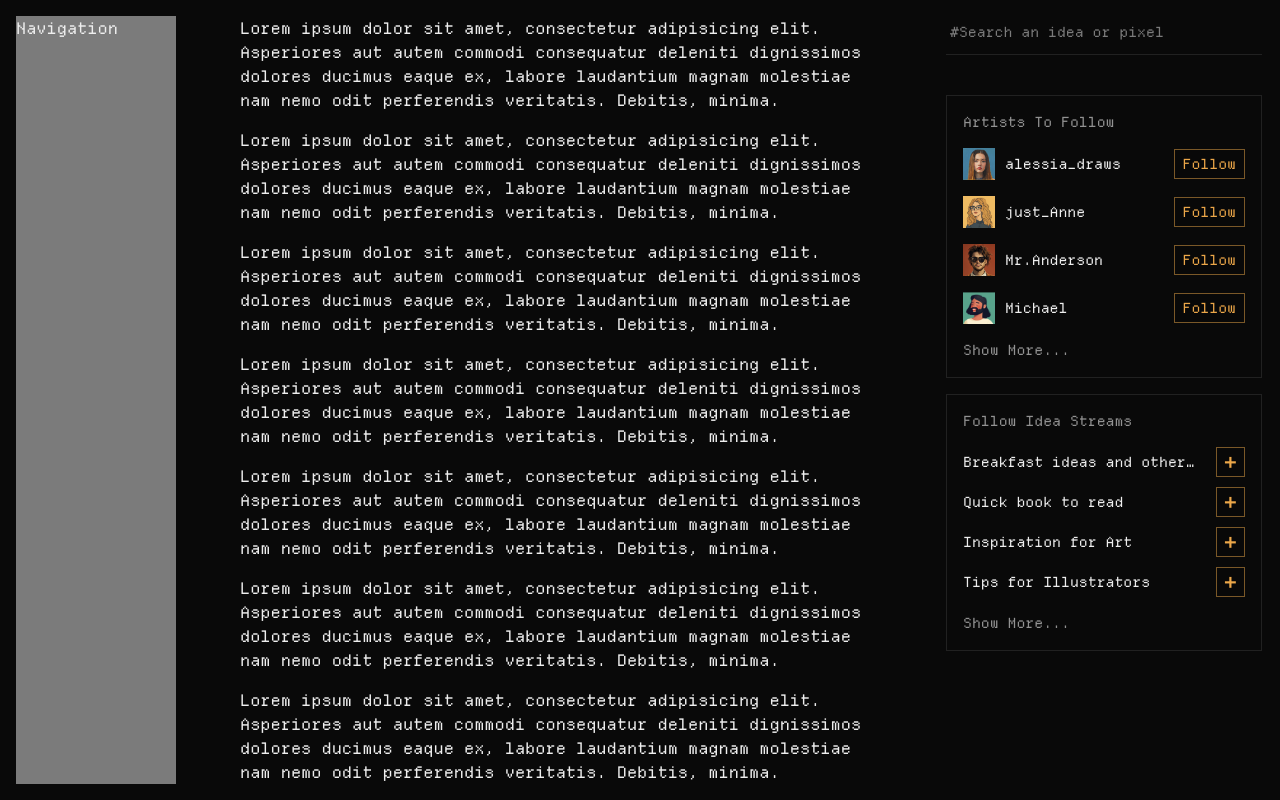
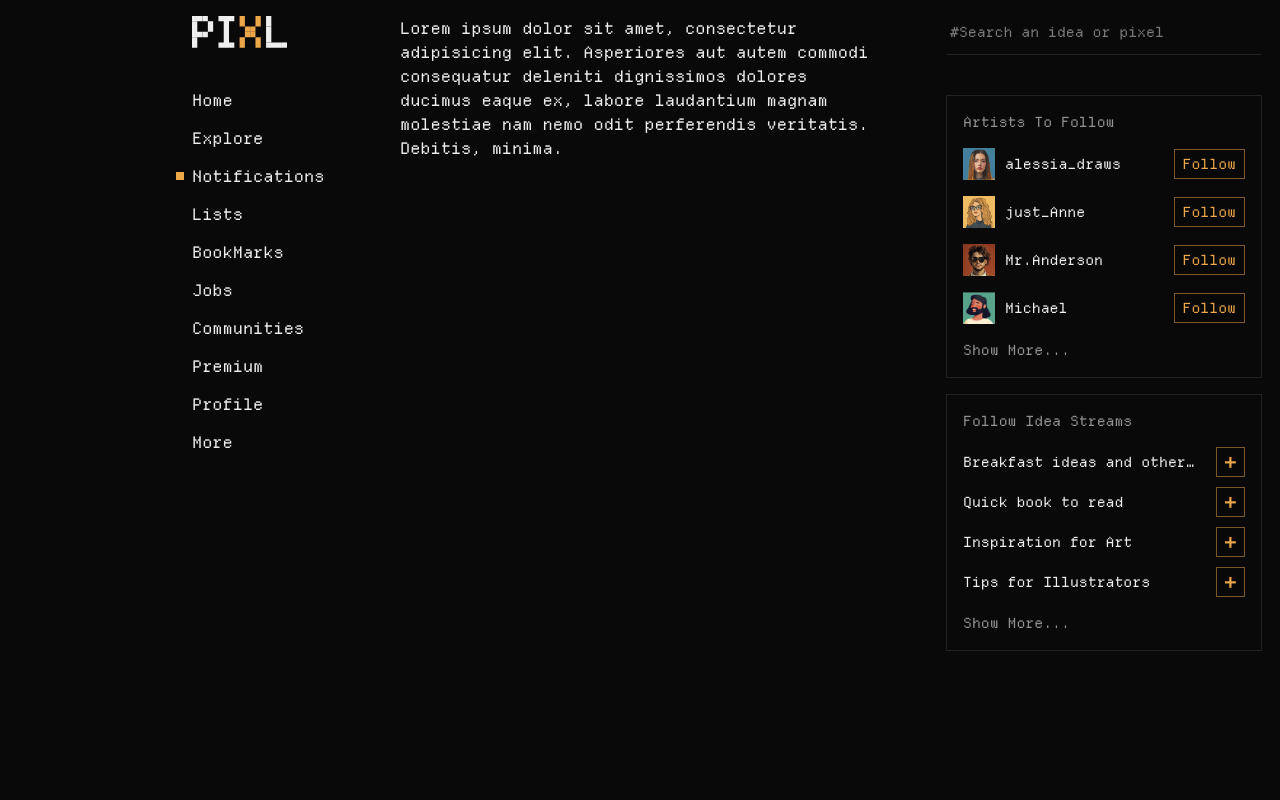
Before and after one commit to ali-nasser22/pixels-platform, a website built with Vite: page feed.html in a window 1280 px wide. Built offline with nearby package versions, Linux system fonts and the light colour scheme.

Commit message:
finish feed page nav section

```diff
--- a/feed.html
+++ b/feed.html
@@ -12,59 +12,51 @@
 
 <body class="bg-pixel-dark text-pixel-light flex gap-16 px-4 h-dvh overflow-clip">
 <!--Navigation-->
-<header class="bg-pixel-light/50 w-40 shrink-0 my-4">
-	<p>Navigation</p>
+<header class="w-40 shrink-0 my-4 pl-4 xl:ml-40">
+	<a href="/">
+		<svg class="h-8" fill="none" viewBox="0 0 182 61"
+		     xmlns="http://www.w3.org/2000/svg">
+			<path d="M10.083 0H0v10.083h10.083V0Zm10.084 0H10.084v10.083h10.083V0Z"
+			      fill="#EEE"></path>
+			<path d="M30.25 0H20.165v10.083h10.083V0ZM10.083 10.083H0v10.084h10.083V10.083Zm30.25 0H30.25v10.084h10.083V10.083Zm-30.25 10.084H0V30.25h10.083V20.167Zm30.25 0H30.25V30.25h10.083V20.167ZM10.083 30.25H0v10.083h10.083V30.25Zm10.084 0H10.084v10.083h10.083V30.25Z"
+			      fill="#EEE"></path>
+			<path d="M30.25 30.25H20.165v10.083h10.083V30.25ZM10.083 40.333H0v10.084h10.083V40.333Zm0 10.084H0V60.5h10.083V50.417ZM60.5 0H50.415v10.083h10.083V0Zm10.083 0H60.5v10.083h10.083V0Zm10.084 0H70.584v10.083h10.083V0ZM70.583 10.083H60.5v10.084h10.083V10.083Zm0 10.084H60.5V30.25h10.083V20.167Zm0 10.083H60.5v10.083h10.083V30.25Zm0 10.083H60.5v10.084h10.083V40.333Zm0 10.084H60.5V60.5h10.083V50.417ZM60.5 50.416H50.415V60.5h10.083V50.416Zm20.167 0H70.584V60.5h10.083V50.416Z"
+			      fill="#EEE"></path>
+			<path d="M100.833 0H90.75v10.083h10.083V0Zm0 10.083H90.75v10.084h10.083V10.083ZM131.083 0H121v10.083h10.083V0Zm0 10.083H121v10.084h10.083V10.083Zm-30.25 30.25H90.75v10.084h10.083V40.333Zm0 10.084H90.75V60.5h10.083V50.417Zm30.25-10.084H121v10.084h10.083V40.333Zm0 10.084H121V60.5h10.083V50.417ZM110.917 30.25h-10.083v10.083h10.083V30.25Zm10.082-10.084h-10.083V30.25h10.083V20.166Z"
+			      fill="#ECA749"></path>
+			<path d="M110.917 20.166h-10.083V30.25h10.083V20.166Zm10.082 10.084h-10.083v10.083h10.083V30.25Z"
+			      fill="#ECA749"></path>
+			<path d="M151.249 0h-10.083v10.083h10.083V0Zm0 10.084h-10.083v10.083h10.083V10.083Z"
+			      fill="#EEE"></path>
+			<path d="M151.249 20.166h-10.083V30.25h10.083V20.166Zm0 10.084h-10.083v10.083h10.083V30.25Zm0 10.084h-10.083v10.083h10.083V40.333Z"
+			      fill="#EEE"></path>
+			<path d="M151.249 50.416h-10.083V60.5h10.083V50.416Zm10.084.001H151.25V60.5h10.083V50.417Zm10.084-.001h-10.083V60.5h10.083V50.416Z"
+			      fill="#EEE"></path>
+			<path d="M181.499 50.416h-10.083V60.5h10.083V50.416Z" fill="#EEE">
+			</path>
+		</svg>
+	</a>
+	<nav class="mt-10">
+		<ul class="flex flex-col gap-3.5">
+			<li><a class="hover:underline" href="#">Home</a></li>
+			<li><a class="hover:underline" href="#">Explore</a></li>
+			<!--Active Item-->
+			<li class="-ml-4 flex gap-2 items-center">
+				<div class="size-2 bg-pixel shrink-0"></div>
+				<a class="hover:underline" href="#">Notifications</a>
+			</li>
+			<li><a class="hover:underline" href="#">Lists</a></li>
+			<li><a class="hover:underline" href="#">BookMarks</a></li>
+			<li><a class="hover:underline" href="#">Jobs</a></li>
+			<li><a class="hover:underline" href="#">Communities</a></li>
+			<li><a class="hover:underline" href="#">Premium</a></li>
+			<li><a class="hover:underline" href="#">Profile</a></li>
+			<li><a class="hover:underline" href="#">More</a></li>
+		</ul>
+	</nav>
 </header>
 <!--Content-->
 <main class="flex flex-col grow gap-4 overflow-y-auto no-scrollbar py-4">
-	<p>Lorem ipsum dolor sit amet, consectetur adipisicing elit. Asperiores aut autem commodi consequatur deleniti
-		dignissimos dolores ducimus eaque ex, labore laudantium magnam molestiae nam nemo odit perferendis veritatis.
-		Debitis, minima.
-	</p>
-	<p>Lorem ipsum dolor sit amet, consectetur adipisicing elit. Asperiores aut autem commodi consequatur deleniti
-		dignissimos dolores ducimus eaque ex, labore laudantium magnam molestiae nam nemo odit perferendis veritatis.
-		Debitis, minima.
-	</p>
-	<p>Lorem ipsum dolor sit amet, consectetur adipisicing elit. Asperiores aut autem commodi consequatur deleniti
-		dignissimos dolores ducimus eaque ex, labore laudantium magnam molestiae nam nemo odit perferendis veritatis.
-		Debitis, minima.
-	</p>
-	<p>Lorem ipsum dolor sit amet, consectetur adipisicing elit. Asperiores aut autem commodi consequatur deleniti
-		dignissimos dolores ducimus eaque ex, labore laudantium magnam molestiae nam nemo odit perferendis veritatis.
-		Debitis, minima.
-	</p>
-	<p>Lorem ipsum dolor sit amet, consectetur adipisicing elit. Asperiores aut autem commodi consequatur deleniti
-		dignissimos dolores ducimus eaque ex, labore laudantium magnam molestiae nam nemo odit perferendis veritatis.
-		Debitis, minima.
-	</p>
-	<p>Lorem ipsum dolor sit amet, consectetur adipisicing elit. Asperiores aut autem commodi consequatur deleniti
-		dignissimos dolores ducimus eaque ex, labore laudantium magnam molestiae nam nemo odit perferendis veritatis.
-		Debitis, minima.
-	</p>
-	<p>Lorem ipsum dolor sit amet, consectetur adipisicing elit. Asperiores aut autem commodi consequatur deleniti
-		dignissimos dolores ducimus eaque ex, labore laudantium magnam molestiae nam nemo odit perferendis veritatis.
-		Debitis, minima.
-	</p>
-	<p>Lorem ipsum dolor sit amet, consectetur adipisicing elit. Asperiores aut autem commodi consequatur deleniti
-		dignissimos dolores ducimus eaque ex, labore laudantium magnam molestiae nam nemo odit perferendis veritatis.
-		Debitis, minima.
-	</p>
-	<p>Lorem ipsum dolor sit amet, consectetur adipisicing elit. Asperiores aut autem commodi consequatur deleniti
-		dignissimos dolores ducimus eaque ex, labore laudantium magnam molestiae nam nemo odit perferendis veritatis.
-		Debitis, minima.
-	</p>
-	<p>Lorem ipsum dolor sit amet, consectetur adipisicing elit. Asperiores aut autem commodi consequatur deleniti
-		dignissimos dolores ducimus eaque ex, labore laudantium magnam molestiae nam nemo odit perferendis veritatis.
-		Debitis, minima.
-	</p>
-	<p>Lorem ipsum dolor sit amet, consectetur adipisicing elit. Asperiores aut autem commodi consequatur deleniti
-		dignissimos dolores ducimus eaque ex, labore laudantium magnam molestiae nam nemo odit perferendis veritatis.
-		Debitis, minima.
-	</p>
-	<p>Lorem ipsum dolor sit amet, consectetur adipisicing elit. Asperiores aut autem commodi consequatur deleniti
-		dignissimos dolores ducimus eaque ex, labore laudantium magnam molestiae nam nemo odit perferendis veritatis.
-		Debitis, minima.
-	</p>
 	<p>Lorem ipsum dolor sit amet, consectetur adipisicing elit. Asperiores aut autem commodi consequatur deleniti
 		dignissimos dolores ducimus eaque ex, labore laudantium magnam molestiae nam nemo odit perferendis veritatis.
 		Debitis, minima.
```
